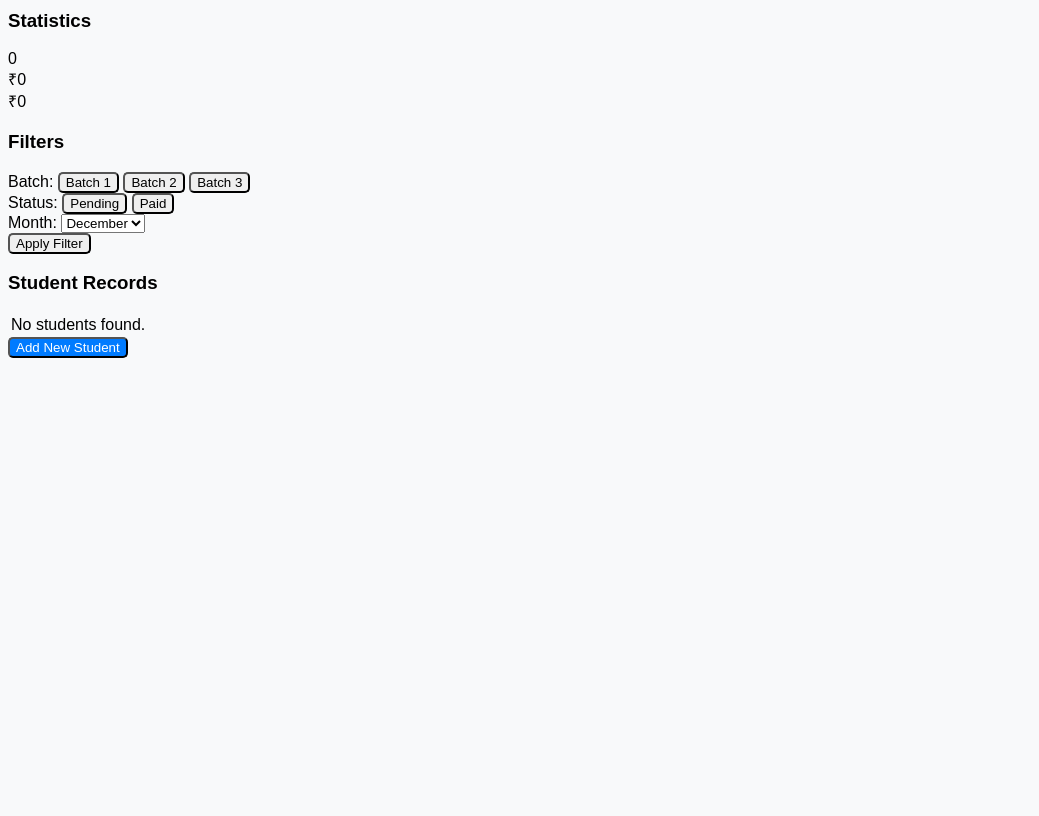
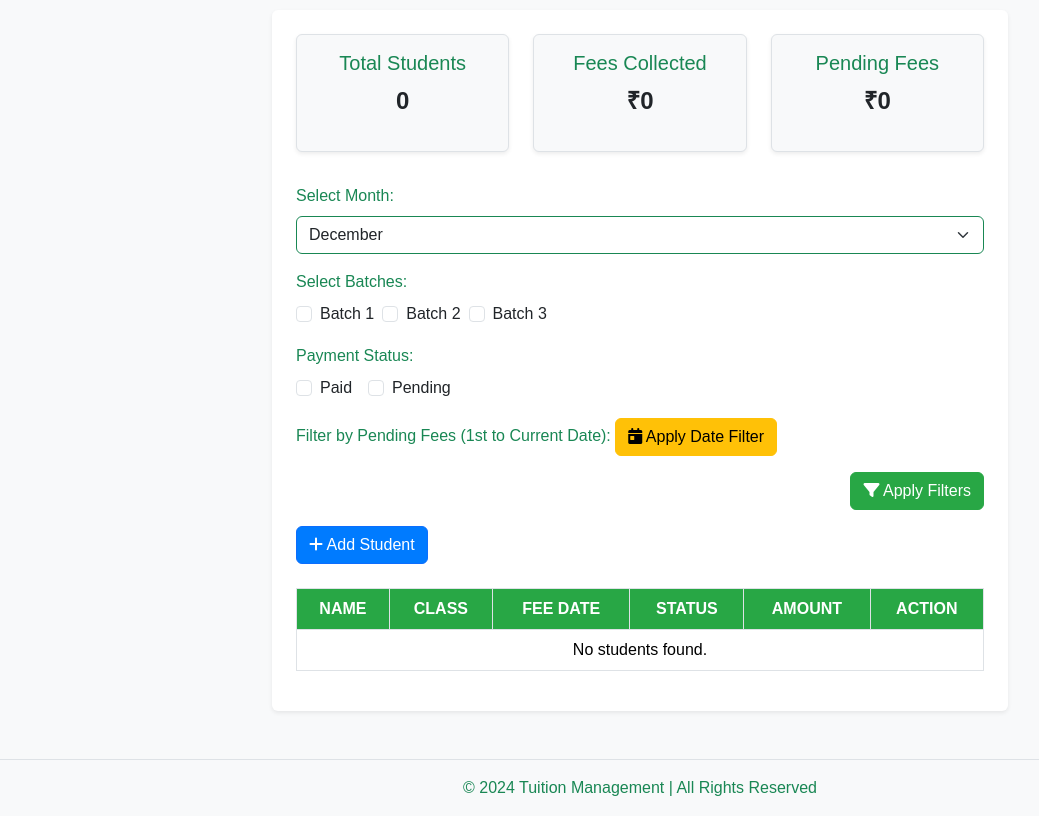
Before and after one commit to sahil-painuly/tuition_management, a website: page public/index.html in a window 1280 px wide. Shown: the part 110-926 px from the top of the page, without its empty margins (0-1039 px from the left). Before the commit the page ends 800 px from the top, so only its background shows below. Drawn offline with nearby package versions, Linux system fonts and the light colour scheme; no server answers.

Commit message:
Update index.html

```diff
--- a/public/index.html
+++ b/public/index.html
@@ -3,74 +3,122 @@
 <head>
     <meta charset="UTF-8">
     <meta name="viewport" content="width=device-width, initial-scale=1.0">
-    <title>Tuition Management Dashboard</title>
-    <link rel="stylesheet" href="admin-dashboard.css"> <!-- Add your styles here -->
-    <script src="admin-dashboard.js" defer></script>
+    <title>Tuition Management</title>
+    <link href="https://cdn.jsdelivr.net/npm/bootstrap@5.3.0-alpha1/dist/css/bootstrap.min.css" rel="stylesheet">
+    <link href="https://cdnjs.cloudflare.com/ajax/libs/font-awesome/6.0.0-beta3/css/all.min.css" rel="stylesheet">
+    <link rel="stylesheet" href="admin-dashboard.css">
 </head>
-<body>
-    <div class="container">
-        <h1>Tuition Management Dashboard</h1>
-
-        <!-- Password Protection -->
-        <div id="password-protection">
-            <button onclick="verifyPassword()">Enter Admin</button>
+<body class="bg-light">
+    <div class="container mt-5">
+        <div class="row">
+            <div class="col-lg-8 col-md-10 col-sm-12 mx-auto">
+                <h1 class="text-center text-success mb-4">Tuition Management Dashboard</h1>
+                <div class="card shadow-sm p-4 border-0 bg-white">
+                    <!-- Stats Section -->
+                    <div id="stats" class="row mb-3">
+                        <div class="col">
+                            <div class="stat-box shadow-sm p-3 mb-3 bg-light text-center border rounded">
+                                <h5 class="text-success">Total Students</h5>
+                                <p id="total-students" class="fw-bold fs-4">0</p>
+                            </div>
+                        </div>
+                        <div class="col">
+                            <div class="stat-box shadow-sm p-3 mb-3 bg-light text-center border rounded">
+                                <h5 class="text-success">Fees Collected</h5>
+                                <p id="fees-collected" class="fw-bold fs-4">₹0</p>
+                            </div>
+                        </div>
+                        <div class="col">
+                            <div class="stat-box shadow-sm p-3 mb-3 bg-light text-center border rounded">
+                                <h5 class="text-success">Pending Fees</h5>
+                                <p id="pending-fees" class="fw-bold fs-4">₹0</p>
+                            </div>
+                        </div>
                     </div>
 
-        <!-- Stats Section -->
-        <div id="stats">
-            <h3>Statistics</h3>
-            <div id="total-students">Total Students: 0</div>
-            <div id="fees-collected">Fees Collected: ₹0</div>
-            <div id="pending-fees">Pending Fees: ₹0</div>
+                    <!-- Filters Section -->
+                    <div class="mb-3">
+                        <label for="month-select" class="form-label text-success">Select Month:</label>
+                        <select class="form-select border-success" id="month-select">
+                            <!-- Months will be populated dynamically -->
+                        </select>
                     </div>
 
-        <!-- Filter Section -->
-        <div id="filters">
-            <h3>Filters</h3>
-            <div id="batch-filters">
-                <label>Batch:</label>
-                <button class="batch-btn" data-batch="1">Batch 1</button>
-                <button class="batch-btn" data-batch="2">Batch 2</button>
-                <button class="batch-btn" data-batch="3">Batch 3</button>
+                    <div class="mb-3">
+                        <label class="form-label text-success">Select Batches:</label>
+                        <div class="d-flex flex-wrap gap-2">
+                            <div class="form-check">
+                                <input class="form-check-input" type="checkbox" value="1" id="batch1">
+                                <label class="form-check-label" for="batch1">Batch 1</label>
+                            </div>
+                            <div class="form-check">
+                                <input class="form-check-input" type="checkbox" value="2" id="batch2">
+                                <label class="form-check-label" for="batch2">Batch 2</label>
+                            </div>
+                            <div class="form-check">
+                                <input class="form-check-input" type="checkbox" value="3" id="batch3">
+                                <label class="form-check-label" for="batch3">Batch 3</label>
+                            </div>
+                        </div>
                     </div>
 
-            <div id="status-filters">
-                <label>Status:</label>
-                <button class="status-btn" data-status="Pending">Pending</button>
-                <button class="status-btn" data-status="Paid">Paid</button>
+                    <div class="mb-3">
+                        <label class="form-label text-success">Payment Status:</label>
+                        <div class="d-flex gap-3">
+                            <div class="form-check">
+                                <input class="form-check-input" type="checkbox" value="Paid" id="statusPaid">
+                                <label class="form-check-label" for="statusPaid">Paid</label>
+                            </div>
+                            <div class="form-check">
+                                <input class="form-check-input" type="checkbox" value="Pending" id="statusPending">
+                                <label class="form-check-label" for="statusPending">Pending</label>
+                            </div>
+                        </div>
                     </div>
 
-            <!-- Month Dropdown -->
-            <div>
-                <label>Month:</label>
-                <select id="month-select"></select>
+                    <!-- Date Range Filter -->
+                    <div class="mb-3">
+                        <label class="form-label text-success">Filter by Pending Fees (1st to Current Date):</label>
+                        <button class="btn btn-warning" id="apply-date-filter-btn"><i class="fas fa-calendar-day"></i> Apply Date Filter</button>
                     </div>
 
-            <!-- Apply Filter Button -->
-            <button id="apply-filter-btn">Apply Filter</button>
+                    <!-- Apply Filters Button -->
+                    <div class="d-flex justify-content-end">
+                        <button class="btn btn-custom" id="apply-filter-btn"><i class="fas fa-filter"></i> Apply Filters</button>
                     </div>
 
-        <!-- Student Records Section -->
-        <h3>Student Records</h3>
-        <table id="student-records">
-            <thead>
+                    <!-- Add Student Button -->
+                    <div class="d-flex justify-content-start mt-3">
+                        <button class="btn btn-primary" id="add-new-student-btn"><i class="fas fa-plus"></i> Add Student</button>
+                    </div>
+
+                    <!-- Table Section -->
+                    <div class="table-responsive mt-4">
+                        <table class="table table-bordered table-hover text-center">
+                            <thead class="bg-success text-white">
                                 <tr>
                                     <th>Name</th>
                                     <th>Class</th>
-                    <th>Next Fee Date</th>
+                                    <th>Fee Date</th>
                                     <th>Status</th>
-                    <th>Fee Amount</th>
-                    <th>Actions</th>
+                                    <th>Amount</th>
+                                    <th>Action</th>
                                 </tr>
                             </thead>
-            <tbody>
-                <!-- Student records will be dynamically populated here -->
+                            <tbody id="student-records">
+                                <!-- Dynamic rows will be inserted here -->
                             </tbody>
                         </table>
+                    </div>
+                </div>
+            </div>
+        </div>
+    </div>
 
-        <!-- Add New Student Button -->
-        <button id="add-new-student-btn">Add New Student</button>
+    <footer class="text-center py-3 bg-light mt-5 border-top">
+        <p class="mb-0 text-success">© 2024 Tuition Management | All Rights Reserved</p>
+    </footer>
 
-    </div>
+    <script src="admin-dashboard.js"></script>
 </body>
 </html>
```
Lines whose indentation alone changed are shown as unchanged.
